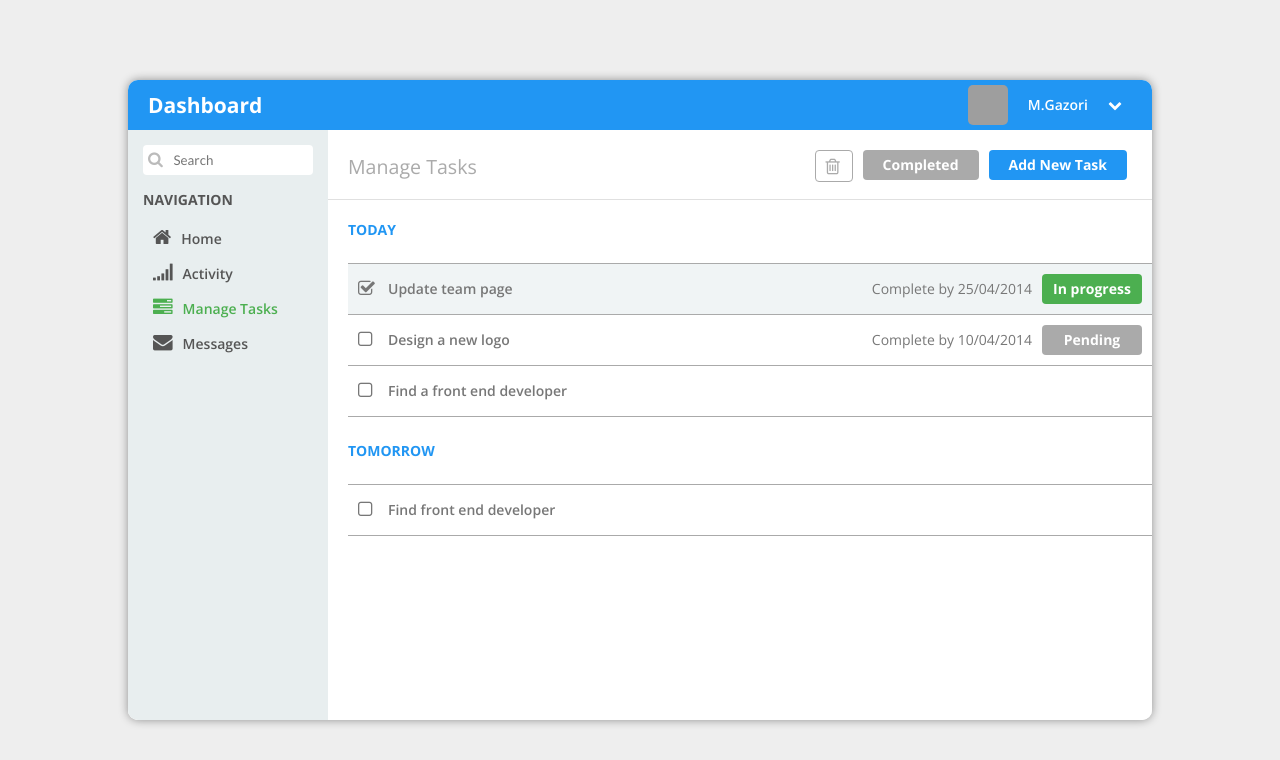
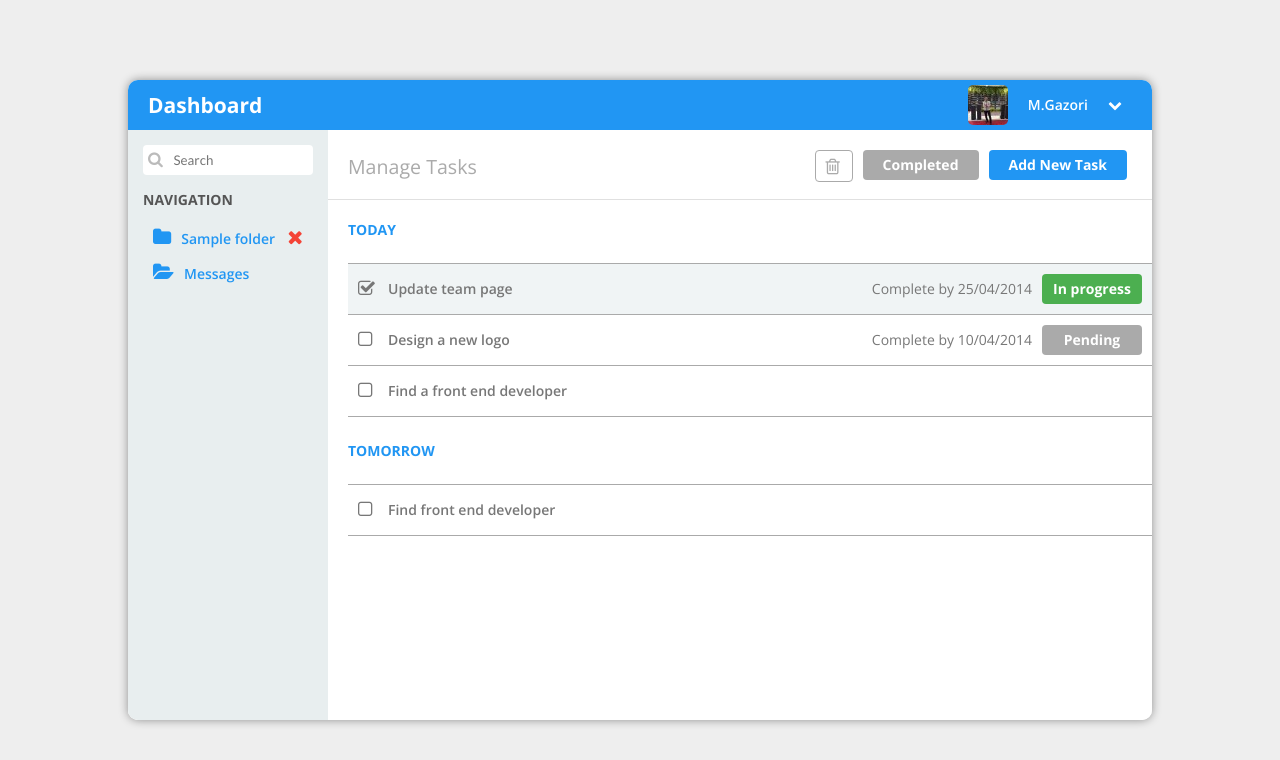
Before and after one commit to MGazori/abitodo, a PHP site: the page made by index.php in a window 1280 px wide. Shown: the top 760 px of the page. Run offline with PHP 8.4, Linux system fonts and the light colour scheme; tables that the repository leaves empty or names only in its code hold one stand-in row (values such as "Sample post"); some libraries are stand-ins or nearby versions; grey boxes are pictures that could not be loaded.

Commit message:
add-folder-delete-feature

```diff
--- a/assets/css/style.css
+++ b/assets/css/style.css
@@ -1,5 +1,8 @@
 @import url(https://fonts.googleapis.com/css?family=Dosis:300|Lato:300,400,600,700|Roboto+Condensed:300,700|Open+Sans+Condensed:300,600|Open+Sans:400,300,600,700|Maven+Pro:400,700);
-@import url("https://netdna.bootstrapcdn.com/font-awesome/4.0.3/css/font-awesome.css");
+
+/* @import url("https://netdna.bootstrapcdn.com/font-awesome/4.0.3/css/font-awesome.css"); */
+
+@import url("https://cdnjs.cloudflare.com/ajax/libs/font-awesome/4.7.0/css/font-awesome.css");
 html {
     /* background-image: url(../img/background.jpg); */
     background-color: #eee;
@@ -155,13 +158,23 @@ body {
 }
 
 .main .nav .menu ul li.active {
-    color: #4CAF50;
+    color: #2196F3;
 }
 
 .main .nav .menu ul li:hover {
     /* background-color: #999; */
-    background-color: rgba(76, 175, 80, 0.2);
-    color: #4CAF50;
+    background-color: rgba(33, 150, 243, 0.2);
+    color: #2196F3;
+}
+
+.removeFolderBtn {
+    float: right;
+    color: #f44336;
+}
+
+.main .nav .menu ul li a {
+    text-decoration: none;
+    color: #2196F3;
 }
 
 .main .nav .menu ul li i {
--- a/bootstrap/init.php
+++ b/bootstrap/init.php
@@ -12,4 +12,5 @@ try {
     diePage('Connection failed: ' . $e->getMessage());
 }
 
-// echo "connection successfully";
+include "libs/lib-auth.php";
+include "libs/lib-tasks.php";
--- a/index.php
+++ b/index.php
@@ -1,3 +1,10 @@
 <?php
 include "bootstrap/init.php";
+//check delete_foder get method request
+if (isset($_GET['delete_folder']) && is_numeric($_GET['delete_folder'])) {
+    $deleteCount = deleteFolders($_GET['delete_folder']);
+    // echo "$deleteCount folders deleted";
+}
+$folders = getFolders();
+// var_dump($folders);
 include "tpl/index-tpl.php";
--- /dev/null
+++ b/libs/lib-auth.php
@@ -0,0 +1,5 @@
+<?php
+function getCurrentUserID()
+{
+    return 1;
+}
--- a/tpl/index-tpl.php
+++ b/tpl/index-tpl.php
@@ -13,7 +13,7 @@
   <div class="page">
     <div class="pageHeader">
       <div class="title">Dashboard</div>
-      <div class="userPanel"><i class="fa fa-chevron-down"></i><span class="username">M.Gazori </span><img src="https://www.gravatar.com/avatar/30998dbdc70c018dea724d761b1c7c73?s=40&d=mm&r=g" width="40" height="40" /></div>
+      <div class="userPanel"><i class="fa fa-chevron-down"></i><span class="username">M.Gazori </span><img src="assets/img/user.jpeg" width="40" height="40" /></div>
     </div>
     <div class="main">
       <div class="nav">
@@ -25,10 +25,14 @@
         <div class="menu">
           <div class="title">Navigation</div>
           <ul>
-            <li> <i class="fa fa-home"></i>Home</li>
-            <li><i class="fa fa-signal"></i>Activity</li>
-            <li class="active"> <i class="fa fa-tasks"></i>Manage Tasks</li>
-            <li> <i class="fa fa-envelope"></i>Messages</li>
+            <!-- show users folder -->
+            <?php foreach ($folders as $folder) : ?>
+              <li>
+                <a href="?folder_id=<?= $folder->id ?>"><i class="fa fa-folder"></i><?= $folder->name ?></a>
+                <a href="?delete_folder=<?= $folder->id ?>"><i class="fa fa-times removeFolderBtn"></i></a>
+              </li>
+            <?php endforeach; ?>
+            <li class="active"> <i class="fa fa-folder-open"></i>Messages</li>
           </ul>
         </div>
       </div>
```
Also changed, not shown: libs/lib-tasks.php (added, +31 -0 lines), assets/img/user.jpeg (added).
